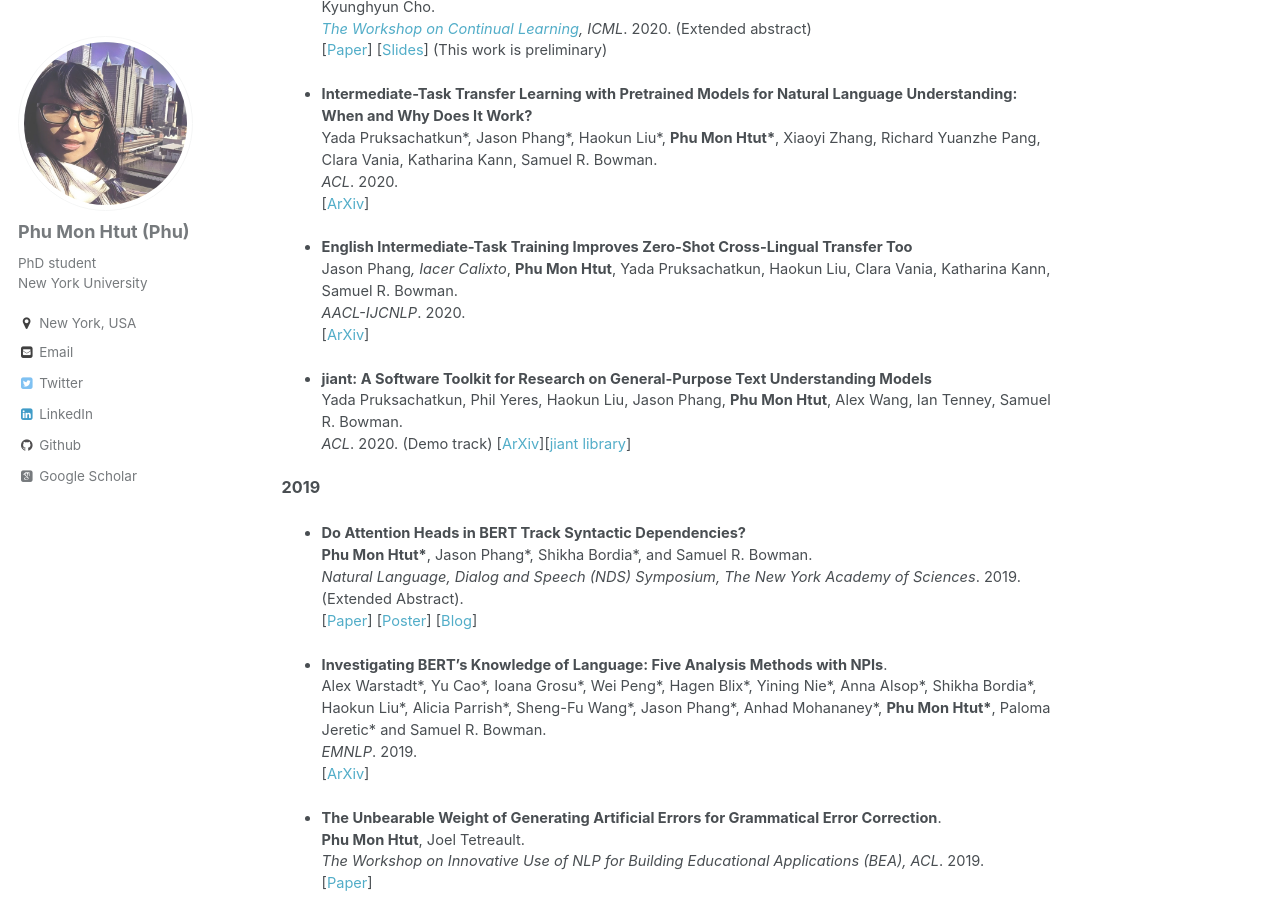
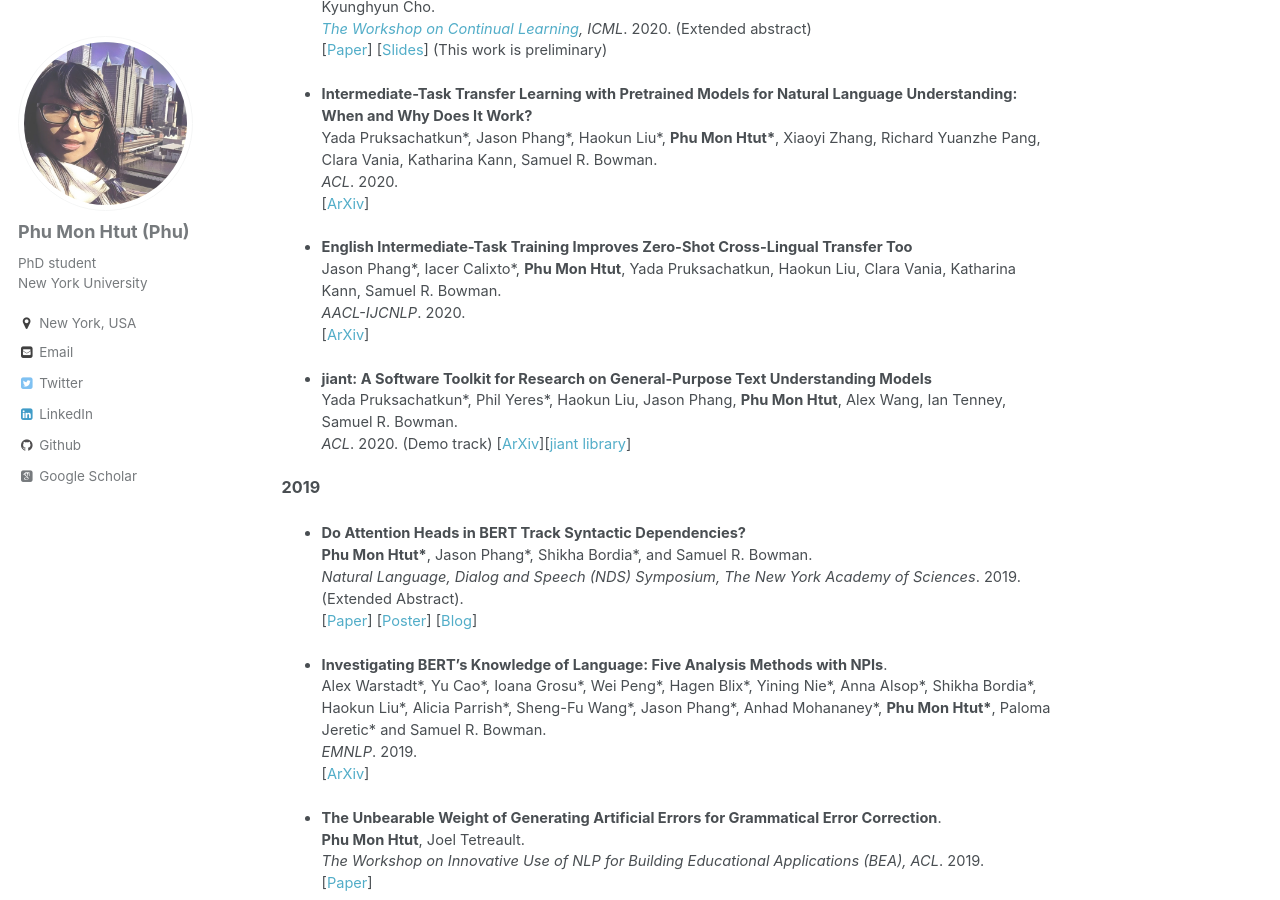
Before and after one commit to phu-pmh/phu-pmh.github.io, a Jekyll site: the page built from _pages/about.md, in a window 1280 px wide and 900 px high, scrolled down 608 px. Built offline with Jekyll 4.4.1, drawn with Linux system fonts in a browser that asks for light colours; some web fonts are replaced.

```diff
--- a/_pages/about.md
+++ b/_pages/about.md
@@ -31,12 +31,12 @@ Publications
   [[ArXiv](https://arxiv.org/abs/2005.00628)]
 
 * **English Intermediate-Task Training Improves Zero-Shot Cross-Lingual Transfer Too**
-  Jason Phang*, Iacer Calixto*, __Phu Mon Htut__, Yada Pruksachatkun, Haokun Liu, Clara Vania, Katharina Kann, Samuel R. Bowman.
+  Jason Phang\*, Iacer Calixto\*, __Phu Mon Htut__, Yada Pruksachatkun, Haokun Liu, Clara Vania, Katharina Kann, Samuel R. Bowman.
   *AACL-IJCNLP*. 2020.
   [[ArXiv](https://arxiv.org/pdf/2005.13013.pdf)]
 
 * **jiant: A Software Toolkit for Research on General-Purpose Text Understanding Models**
-  Yada Pruksachatkun, Phil Yeres, Haokun Liu, Jason Phang, __Phu Mon Htut__, Alex Wang, Ian Tenney, Samuel R. Bowman.
+  Yada Pruksachatkun\*, Phil Yeres\*, Haokun Liu, Jason Phang, __Phu Mon Htut__, Alex Wang, Ian Tenney, Samuel R. Bowman.
   *ACL*. 2020. (Demo track)
   [[ArXiv](https://arxiv.org/abs/2003.02249)][[jiant library](https://jiant.info/)]
 
```
